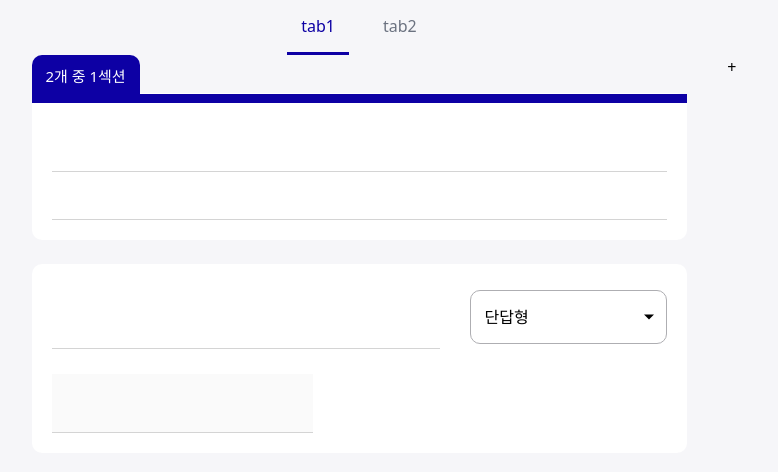
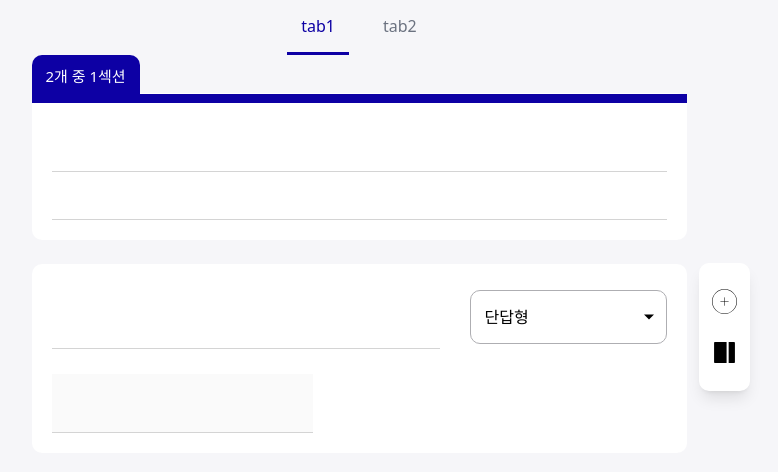
Before and after one commit to dydals3440/google-form-clone, a React (Vite) app: page / in a window 1280 px wide. Shown: the top 472 px of the page, without its empty margins (281-1059 px from the left). Built offline with nearby package versions, Linux system fonts and the light colour scheme.

Commit message:
feat: floating menu 추가

```diff
--- /dev/null
+++ b/src/components/edit/EditorMenu.tsx
@@ -0,0 +1,23 @@
+import PlusIcon from "../../assets/plus.svg?react";
+import SectionPlus from "../../assets/section-plus.svg?react";
+import { useSurveyStore } from "../../store/store.tsx";
+import cn from "classnames";
+
+export default function EditorMenu({ className }: { className?: string }) {
+  const surveyStore = useSurveyStore();
+  return (
+    <div
+      className={cn(
+        `bg-white rounded-10 px-13 py-26 flex flex-col gap-y-26 shadow-lg`,
+        className,
+      )}
+    >
+      <button onClick={surveyStore.addQuestion}>
+        <PlusIcon />
+      </button>
+      <button onClick={surveyStore.addSection}>
+        <SectionPlus />
+      </button>
+    </div>
+  );
+}
--- a/src/components/edit/SectionEditorList.tsx
+++ b/src/components/edit/SectionEditorList.tsx
@@ -1,13 +1,13 @@
 import { useSurveyStore } from "../../store/store.tsx";
 import SectionEditor from "./SectionEditor.tsx";
+import EditorMenu from "./EditorMenu.tsx";
 
 export default function SectionEditorList() {
   const surveyStore = useSurveyStore();
   return (
     <div className="relative">
-      <div className="absolute top-0 -right-50">
-        <button onClick={() => surveyStore.addQuestion()}>+</button>
-      </div>
+      {/* bottom-30이라, sm이 아닐 떄 길어짐, 이를 해결 bottom - auto */}
+      <EditorMenu className="fixed bottom-30 left-[calc(100%-72px)] sm:bottom-auto sm:top-[263px] sm:left-[calc(50%+340px)]" />
       {surveyStore.sections.map((section) => (
         <SectionEditor key={section.id} section={section} />
       ))}
--- a/tailwind.config.js
+++ b/tailwind.config.js
@@ -12,6 +12,10 @@ export default {
     "./components/**/*.{html,js}",
   ],
   theme: {
+    screens: {
+      // when min-width 820px;
+      sm: "820px",
+    },
     extend: {
       colors,
       spacing: {
```
Also changed, not shown: src/assets/plus.svg (added), src/assets/section-plus.svg (added).
